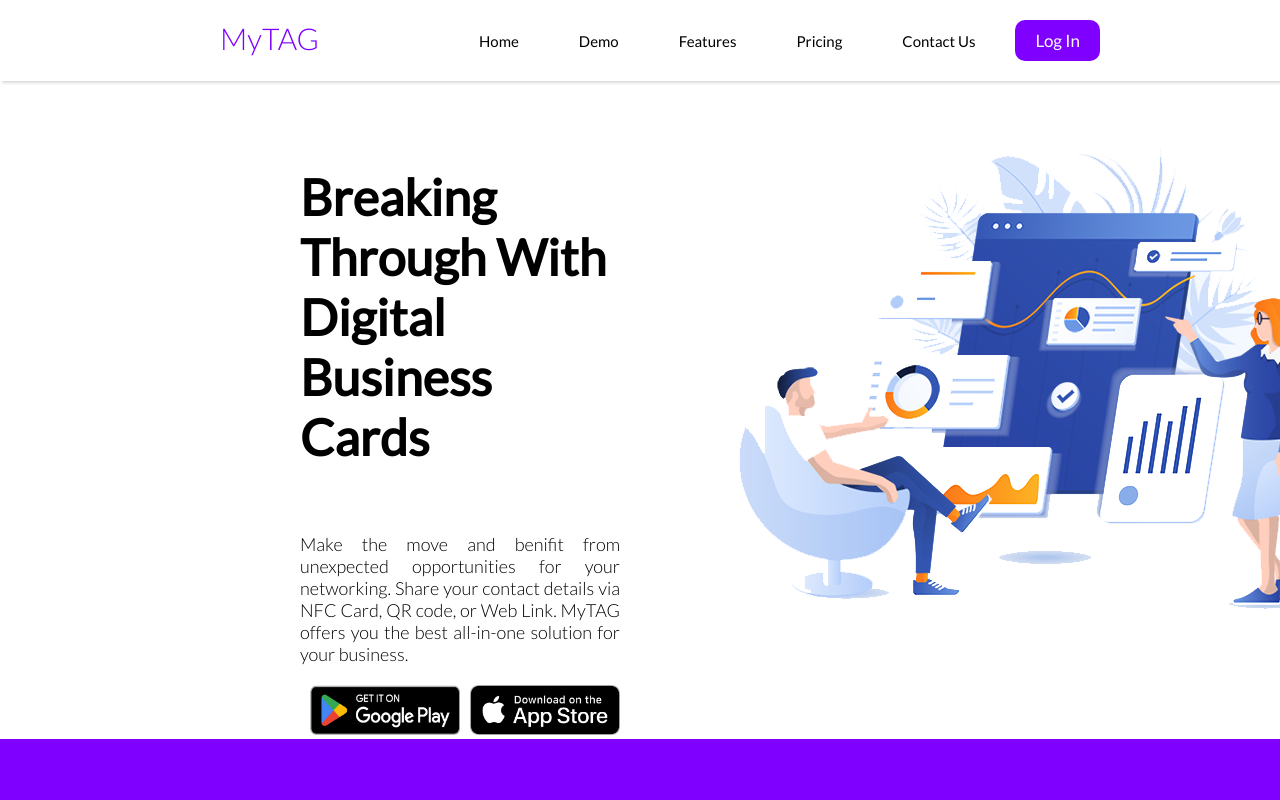
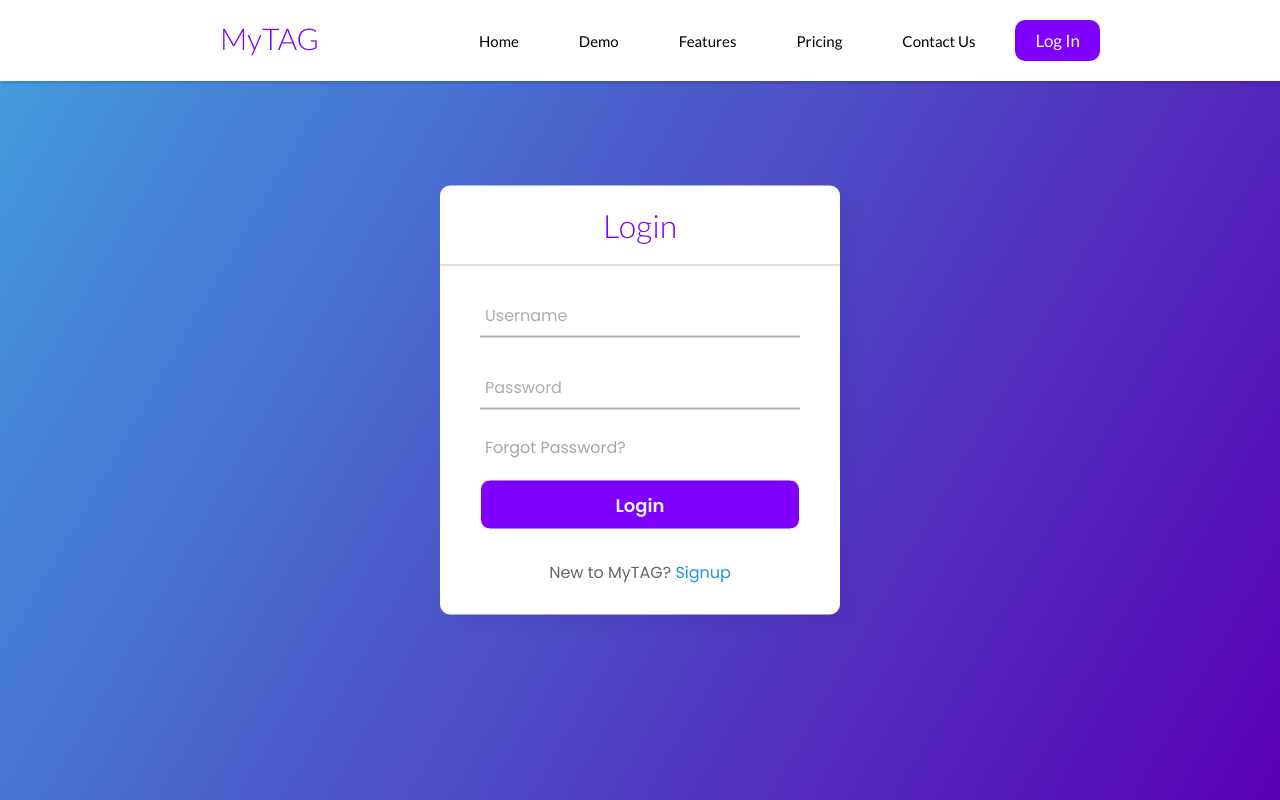
Before and after one commit to 23Harshvardhan/MyTAG, an Angular app: page /login in a window 1280 px wide. Before the commit this address led to /. Shown: the top 800 px of the page. Built offline with nearby package versions, Linux system fonts and the light colour scheme.

Commit message:
Login Page

```diff
--- a/src/app/app-routing.module.ts
+++ b/src/app/app-routing.module.ts
@@ -1,10 +1,15 @@
 import { NgModule } from '@angular/core';
 import { RouterModule, Routes } from '@angular/router';
 
-const routes: Routes = [];
+import { LoginComponent } from './login/login.component';
+
+const routes: Routes = [
+  {path: 'login', component:LoginComponent}
+];
 
 @NgModule({
   imports: [RouterModule.forRoot(routes)],
   exports: [RouterModule]
 })
 export class AppRoutingModule { }
+export const routingComponents = [LoginComponent]
--- a/src/app/app.component.html
+++ b/src/app/app.component.html
@@ -1,5 +1,5 @@
 <app-header></app-header>
-
+<router-outlet></router-outlet>
 <div class="spacing" id="home-section"></div>
 
 <section class="home-section">
@@ -187,17 +187,17 @@
           <label class="form-title">Job Title</label><br>
           <input type="text" id="jobtitle" class="form-input-text"><br>
           <label class="form-title">Company Name</label><br>
-          <input type="text" id="fname" class="form-input-text"><br>
+          <input type="text" id="companyname" class="form-input-text"><br>
           <label class="form-title">Company Number</label><br>
-          <input type="text" id="fname" class="form-input-text"><br>
+          <input type="text" id="companynumber" class="form-input-text"><br>
           <label class="form-title">Work Email</label><br>
-          <input type="text" id="fname" class="form-input-text"><br>
+          <input type="text" id="workemail" class="form-input-text"><br>
           <label class="form-title">Website URL</label><br>
-          <input type="text" id="fname" class="form-input-text"><br>
+          <input type="text" id="websiteurl" class="form-input-text"><br>
           <label class="form-title">Address</label><br>
-          <input type="text" id="fname" class="form-input-text"><br>
+          <input type="text" id="address" class="form-input-text"><br>
           <label class="form-title">Note</label><br>
-          <input type="text" id="fname" class="form-input-note"><br>
+          <input type="text" id="note" class="form-input-note"><br>
         </form>
       </div>
     </section>
--- a/src/app/app.component.scss
+++ b/src/app/app.component.scss
@@ -74,7 +74,7 @@
 
 .pricePanel {
     padding: 100px 100px;
-    background-color: #f6ecff;
+    background-color: #f8f8f8;
     border-radius: 10px;
     margin-top: 50px;
     margin-bottom: 100px;
--- a/src/app/app.module.ts
+++ b/src/app/app.module.ts
@@ -4,11 +4,13 @@
 import { AppRoutingModule } from './app-routing.module';
 import { AppComponent } from './app.component';
 import { HeaderComponent } from './header/header.component';
+import { LoginComponent } from './login/login.component';
 
 @NgModule({
   declarations: [
     AppComponent,
-    HeaderComponent
+    HeaderComponent,
+    LoginComponent
   ],
   imports: [
     BrowserModule,
--- a/src/app/header/header.component.html
+++ b/src/app/header/header.component.html
@@ -2,7 +2,7 @@
   <div class="navbar">
     <a class="logo" href="#">MyTAG</a>
     <div class="buttons">
-      <button [routerLink]="['home']" (click)="onHome()" class="btn">Home</button>
+      <button [routerLink]="[]" (click)="onHome()" class="btn">Home</button>
       <button (click)="onDemo()" class="btn">Demo</button>
       <button (click)="onFeatures()" class="btn">Features</button>
       <button (click)="onPricing()" class="btn">Pricing</button>
--- /dev/null
+++ b/src/app/login/login.component.html
@@ -0,0 +1,21 @@
+<body>
+    <div class="spacing"></div>
+
+    <div class="center">
+        <h1 class="title">Login</h1>
+        <form method="post">
+            <div class="txt_field">
+                <input type="text" required>
+                <label>Username</label>
+            </div>
+            <div class="txt_field">
+                <input type="password" required>
+                <label>Password</label>
+            </div>
+            <div class="pass">Forgot Password?</div>
+            <input type="submit" value="Login">
+            <div class="signup_link">New to MyTAG? <a href="#">Signup</a>
+            </div>
+        </form>
+    </div>
+</body>
--- /dev/null
+++ b/src/app/login/login.component.scss
@@ -0,0 +1,124 @@
+.spacing {
+    padding: 50px;
+}
+
+@import url('https://fonts.googleapis.com/css2?family=Noto+Sans:wght@700&family=Poppins:wght@400;500;600&display=swap');
+
+.title {
+    color: #7F00FF;
+    font-family: 'Lato', sans-serif;
+    font-weight: 300;
+}
+
+*{
+  margin: 0;
+  padding: 0;
+  box-sizing: border-box;
+  font-family: "Poppins", sans-serif;
+}
+body{
+  margin: 0;
+  padding: 0;
+  background: linear-gradient(120deg,#429fdd, #5900b3);
+  height: 100vh;
+  overflow: hidden;
+}
+.center{
+  position: absolute;
+  top: 50%;
+  left: 50%;
+  transform: translate(-50%, -50%);
+  width: 400px;
+  background: white;
+  border-radius: 10px;
+  box-shadow: 10px 10px 15px rgba(0,0,0,0.05);
+}
+.center h1{
+  text-align: center;
+  padding: 20px 0;
+  border-bottom: 1px solid silver;
+}
+.center form{
+  padding: 0 40px;
+  box-sizing: border-box;
+}
+form .txt_field{
+  position: relative;
+  border-bottom: 2px solid #adadad;
+  margin: 30px 0;
+}
+.txt_field input{
+  width: 100%;
+  padding: 0 5px;
+  height: 40px;
+  font-size: 16px;
+  border: none;
+  background: none;
+  outline: none;
+}
+.txt_field label{
+  position: absolute;
+  top: 50%;
+  left: 5px;
+  color: #adadad;
+  transform: translateY(-50%);
+  font-size: 16px;
+  pointer-events: none;
+  transition: .5s;
+}
+.txt_field span::before{
+  content: '';
+  position: absolute;
+  top: 40px;
+  left: 0;
+  width: 0%;
+  height: 2px;
+  background: #7F00FF;
+  transition: .5s;
+}
+.txt_field input:focus ~ label,
+.txt_field input:valid ~ label{
+  top: -5px;
+  color: #7F00FF;
+}
+.txt_field input:focus ~ span::before,
+.txt_field input:valid ~ span::before{
+  width: 100%;
+}
+.pass{
+  margin: -5px 0 20px 5px;
+  color: #a6a6a6;
+  cursor: pointer;
+}
+.pass:hover{
+  text-decoration: underline;
+}
+input[type="submit"]{
+  width: 100%;
+  height: 50px;
+  border: 1px solid;
+  background: #7F00FF;
+  border-radius: 10px;
+  font-size: 18px;
+  color: #e9f4fb;
+  font-weight: 700;
+  cursor: pointer;
+  outline: none;
+}
+input[type="submit"]:hover{
+  background-color: #6400c9;
+  transition: .5s;
+}
+.signup_link{
+  margin: 30px 0;
+  text-align: center;
+  font-size: 16px;
+  color: #666666;
+}
+.signup_link a{
+  color: #2691d9;
+  text-decoration: none;
+}
+.signup_link a:hover{
+  text-decoration: underline;
+}
--- /dev/null
+++ b/src/app/login/login.component.ts
@@ -0,0 +1,15 @@
+import { Component, OnInit } from '@angular/core';
+
+@Component({
+  selector: 'app-login',
+  templateUrl: './login.component.html',
+  styleUrls: ['./login.component.scss']
+})
+export class LoginComponent implements OnInit {
+
+  constructor() { }
+
+  ngOnInit(): void {
+  }
+
+}
```
Also changed, not shown: 1 other file (tests, documents, lock files or other folders).
